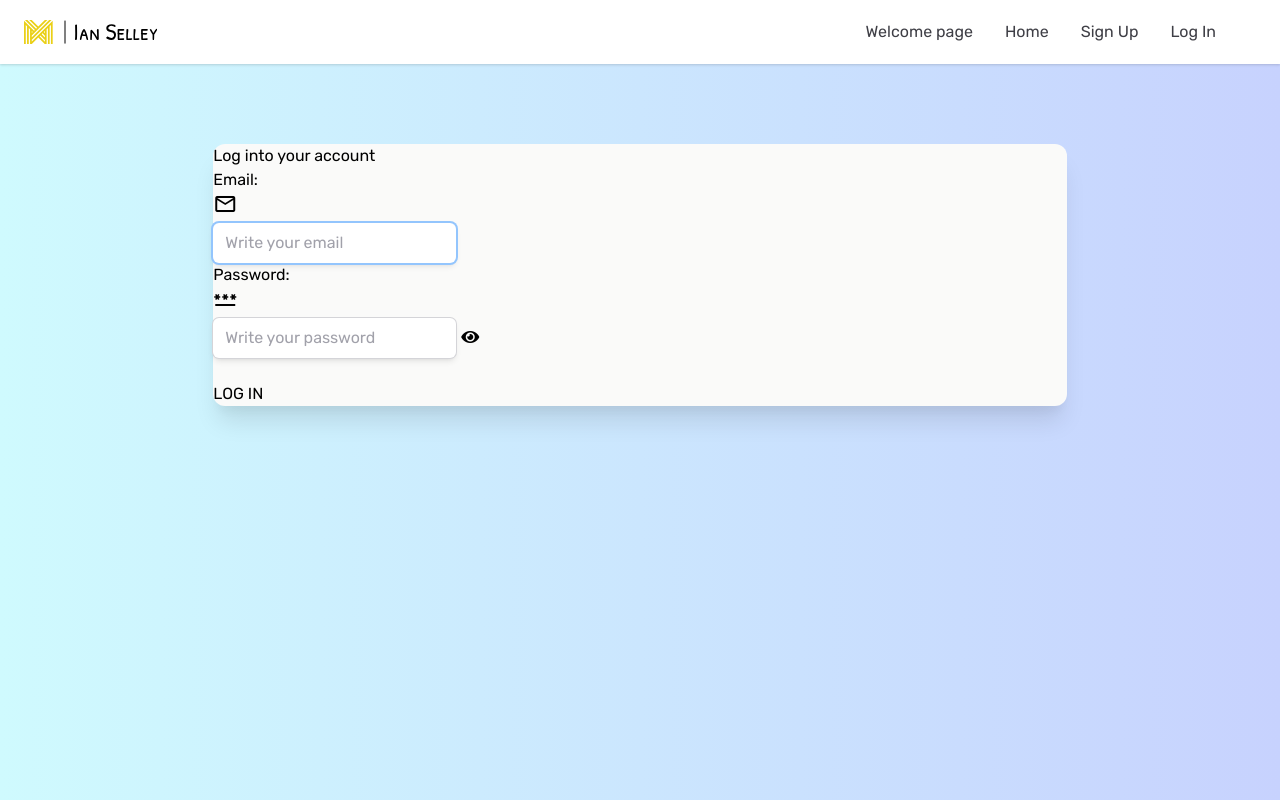
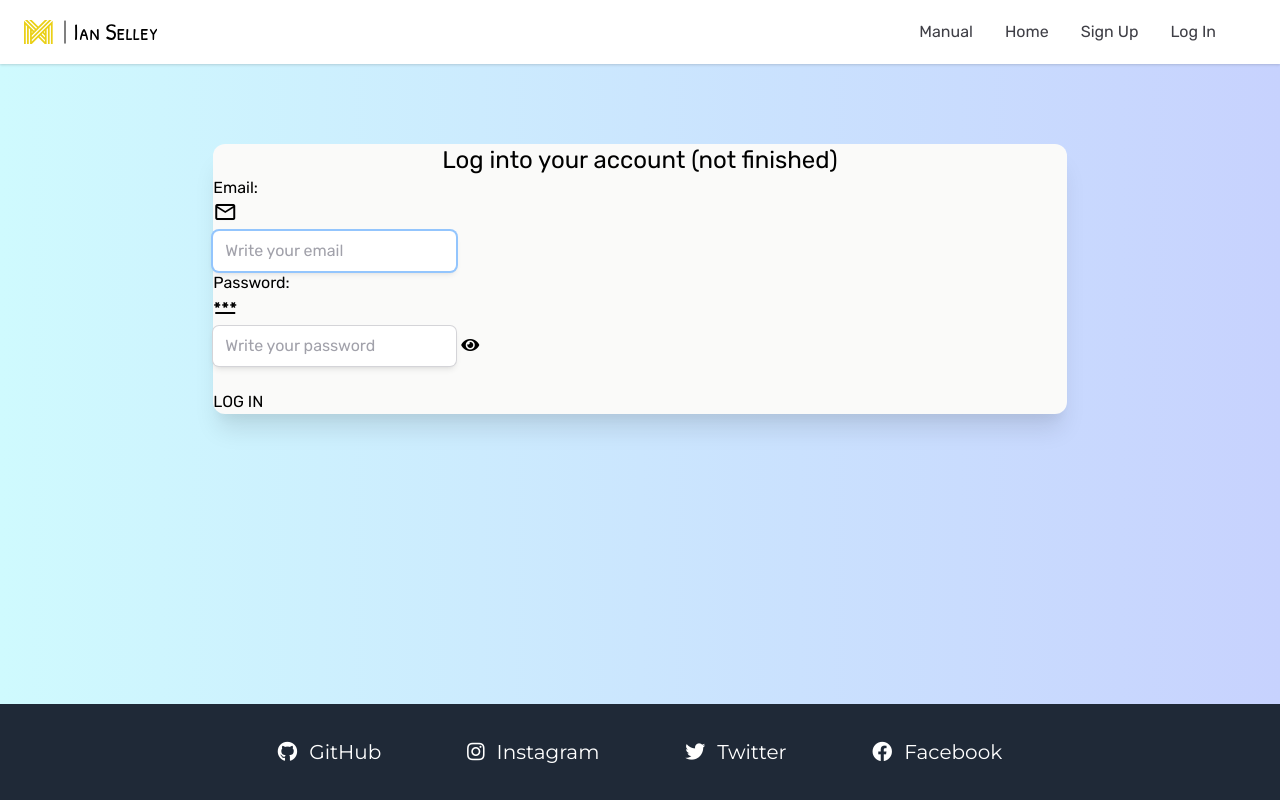
Before and after one commit to ianselley/todos-web-app, a Flask app: page /login in a window 1280 px wide. Run offline with Flask 2, Linux system fonts and the light colour scheme; some libraries are stand-ins or nearby versions.

Commit message:
Added footer and fixed many little things

```diff
--- a/src/style.css
+++ b/src/style.css
@@ -15,3 +15,8 @@ input {
 .complete {
   @apply line-through text-gray-400;
 }
+
+footer span {
+  font-family: "Montserrat";
+  @apply ml-3;
+}
--- a/website/static/index.js
+++ b/website/static/index.js
@@ -1,23 +1,20 @@
 function edit_note(id_) {
   $(`#text-plus-logo${id_}`).replaceWith(`
-    <form action="/edit_note/${id_}?scroll=${window.scrollY}" method="post">
-        <div class="ml-3 flex items-center">
-            <div class="">
-                <input class="w-full" name="content${id_}" autofocus
-                placeholder="Note" value="${$("#text" + id_)
+    <div class="ml-3 w-full">
+        <form class="grid grid-cols-auto-min" method="post"
+        action="/edit_note/${id_}?scroll=${window.scrollY}">
+                <input value="${$("#text" + id_)
                   .text()
-                  .trim()}">
-            </div>
-            <div class="">
+                  .trim()}" placeholder="Note" name="content${id_}" autofocus>
             <button type="submit" class="ml-2">
                 <svg xmlns="http://www.w3.org/2000/svg" width="1.75rem" height="1.75rem" fill="green"
                 class="bi bi-check2" viewBox="0 0 16 16">
                     <path d="M13.854 3.646a.5.5 0 0 1 0 .708l-7 7a.5.5 0 0 1-.708 0l-3.5-3.5a.5.5 0 1 1 .708-.708L6.5 10.293l6.646-6.647a.5.5 0 0 1 .708 0z"/>
                 </svg>
             </button>
+        </form>
     </div>
-        </div>
-    </form>`);
+    `);
   $(`name=[content${id_}]`).focus();
 }
 
@@ -34,7 +31,7 @@ function delete_note(note_id) {
   });
 }
 
-// Seccion para ver/no ver la contraseña
+// Sección para ver/no ver la contraseña
 
 // const togglePassword = document.querySelector("#toggle-pwd");
 // const password = document.querySelector("#password");
--- a/website/static/main.css
+++ b/website/static/main.css
@@ -373,7 +373,7 @@ ul {
  */
 
 html {
-  font-family: Rubik;
+  font-family: ui-sans-serif, system-ui, -apple-system, BlinkMacSystemFont, "Segoe UI", Roboto, "Helvetica Neue", Arial, "Noto Sans", sans-serif, "Apple Color Emoji", "Segoe UI Emoji", "Segoe UI Symbol", "Noto Color Emoji";
   /* 1 */
   line-height: 1.5;
   /* 2 */
@@ -662,10 +662,6 @@ video {
   top: 0px;
 }
 
-.z-0 {
-  z-index: 0;
-}
-
 .m-1 {
   margin: 0.25rem;
 }
@@ -697,8 +693,16 @@ video {
   margin-bottom: 5rem;
 }
 
+.mt-auto {
+  margin-top: auto;
+}
+
 .mt-10 {
   margin-top: 2.5rem;
+}
+
+.mb-44 {
+  margin-bottom: 11rem;
 }
 
 .mr-3 {
@@ -729,8 +741,16 @@ video {
   height: 1.5rem;
 }
 
+.h-24 {
+  height: 6rem;
+}
+
 .h-12 {
   height: 3rem;
+}
+
+.min-h-screen {
+  min-height: 100vh;
 }
 
 .w-full {
@@ -773,6 +798,10 @@ video {
   justify-content: space-between;
 }
 
+.justify-evenly {
+  justify-content: space-evenly;
+}
+
 .rounded-full {
   border-radius: 9999px;
 }
@@ -780,6 +809,11 @@ video {
 .bg-white {
   --tw-bg-opacity: 1;
   background-color: rgba(255, 255, 255, var(--tw-bg-opacity));
+}
+
+.bg-coolGray-800 {
+  --tw-bg-opacity: 1;
+  background-color: rgba(31, 41, 55, var(--tw-bg-opacity));
 }
 
 .bg-green-500 {
@@ -822,12 +856,26 @@ video {
   padding-bottom: 0.75rem;
 }
 
+.px-48 {
+  padding-left: 12rem;
+  padding-right: 12rem;
+}
+
 .text-center {
   text-align: center;
 }
 
-.font-sans {
+.font-rubik {
   font-family: Rubik;
+}
+
+.font-montserrat {
+  font-family: Montserrat;
+}
+
+.text-xl {
+  font-size: 1.25rem;
+  line-height: 1.75rem;
 }
 
 .text-6xl {
@@ -835,9 +883,23 @@ video {
   line-height: 1;
 }
 
-.text-xl {
-  font-size: 1.25rem;
+.text-2xl {
+  font-size: 1.5rem;
+  line-height: 2rem;
+}
+
+.text-3xl {
+  font-size: 1.875rem;
+  line-height: 2.25rem;
+}
+
+.text-lg {
+  font-size: 1.125rem;
   line-height: 1.75rem;
+}
+
+.font-thin {
+  font-weight: 100;
 }
 
 .font-medium {
@@ -937,6 +999,11 @@ input:focus {
   text-decoration: line-through;
 }
 
+footer span {
+  font-family: "Montserrat";
+  margin-left: 0.75rem;
+}
+
 .hover\:text-gray-600:hover {
   --tw-text-opacity: 1;
   color: rgba(82, 82, 91, var(--tw-text-opacity));
--- a/website/templates/base.html
+++ b/website/templates/base.html
@@ -1,5 +1,5 @@
 <!DOCTYPE html>
-<html lang="en">
+<html lang="es">
 
 <head>
     <meta charset="UTF-8">
@@ -7,10 +7,13 @@
     <meta name="viewport" content="width=device-width, initial-scale=1.0">
     <link rel="stylesheet" type="text/css" href="{{url_for('static', filename='main.css')}}">
     <script type="text/javascript" src="{{url_for('static', filename='index.js')}}"></script>
-    <link rel="shortcut icon" href="{{ url_for('static', filename='favicon.png') }}">
+    <link rel="shortcut icon" href="{{url_for('static', filename='images/favicon.png')}}">
     <!-- Esto es para poder usar los "Material Icons" de Google -->
     <link rel="stylesheet" href="https://fonts.googleapis.com/css?family=Material+Icons">
-    <!-- Esto es para usar el Rubik font de Google -->
+    <!-- Importo todos los Google Fonts -->
+    <link rel="preconnect" href="https://fonts.googleapis.com">
+    <link rel="preconnect" href="https://fonts.gstatic.com" crossorigin>
+    <link rel="stylesheet" href="https://fonts.googleapis.com/css2?family=Montserrat&display=swap">
     <link rel="stylesheet" href="https://fonts.googleapis.com/css2?family=Rubik&display=swap">
     <!-- Importo la librería de Font Awesome -->
     <link rel="stylesheet" href="https://cdnjs.cloudflare.com/ajax/libs/font-awesome/5.13.0/css/all.min.css">
@@ -18,16 +21,11 @@
 
 </head>
 
-<body class="bg-gradient-to-r from-cyan-100 to-indigo-200 bg-rotate-45 font-sans">
-    <!-- {% if user.is_authenticated %} -->
-    <!-- {% else %} -->
-    <!-- {% endif %} -->
-    <nav class="h-16 flex content-center bg-white shadow mb-20 sticky top-0 z-0 dark:bg-gray-800">
+<body class="bg-gradient-to-r from-cyan-100 to-indigo-200 bg-rotate-45 font-rubik min-h-screen flex flex-col">
+    <nav class="h-16 flex content-center bg-white shadow mb-20 sticky top-0 z-5 dark:bg-gray-800">
         <div class="container px-6 py-3 mx-auto md:flex md:justify-between md:items-center">
             <div class="flex items-center justify-between">
-                <a>
-                    <svg xmlns="http://www.w3.org/2000/svg" viewBox="0 0 133.153 24.167" width="133.153"
-                        height="24.167">
+                <svg xmlns="http://www.w3.org/2000/svg" viewBox="0 0 133.153 24.167" width="133.153" height="24.167">
                     <g fill="#ead017" color="#ead017" transform="translate(0, 0) scale(0.6041667)">
                         <path fill="currentColor" fill-rule="evenodd"
                             d="M41.576 0L12.872 28.703v-2.95L38.625 0h-4.1l-10.9 10.898L12.725 0h-4.1l12.949 12.95-1.476 1.474L5.675 0h-4.1l16.474 16.475-1.475 1.475L0 1.376V40h2.9V8.378l2.087 2.086V40h2.9V13.364l2.086 2.087V40h2.9v-.146l10.752-10.752L34.525 40h2.951V15.253l2.086-2.087V40h2.9V10.266l2.087-2.086V40h2.898V5.434h-.153l.153-.154V1.178L12.872 35.754v-2.95L45.675 0h-4.1zm-8.849 20l1.848-1.848v3.697L32.727 20zm-19.855-1.65L14.522 20l-1.65 1.65V18.35zm16.329 5.176l1.476-1.474 3.898 3.899v2.952l-5.374-5.377zm-3.526 3.526l1.475-1.476 7.425 7.426v2.95l-8.9-8.9z">
@@ -39,7 +37,6 @@
                         transform="translate(51, 4.14)">
                     </path>
                 </svg>
-                </a>
 
                 <!-- Mobile menu button -->
                 <div class="flex md:hidden">
@@ -59,13 +56,13 @@
             <div class="items-center md:flex">
                 <div class="flex flex-col md:flex-row md:mx-6">
                     <a class="my-1 text-gray-700 dark:text-gray-200 hover:text-indigo-500 dark:hover:text-indigo-400 md:mx-4 md:my-0"
-                        href="/welcome-page">Welcome page</a>
+                        href="/manual">Manual</a>
                     <a class="my-1 text-gray-700 dark:text-gray-200 hover:text-indigo-500 dark:hover:text-indigo-400 md:mx-4 md:my-0"
                         href="/">Home</a>
                     <a class="my-1 text-gray-700 dark:text-gray-200 hover:text-indigo-500 dark:hover:text-indigo-400 md:mx-4 md:my-0"
                         href="/sign-up">Sign Up</a>
                     <a class="my-1 text-gray-700 dark:text-gray-200 hover:text-indigo-500 dark:hover:text-indigo-400 md:mx-4 md:my-0"
-                        href="login">Log In </a>
+                        href="login">Log In</a>
                 </div>
             </div>
         </div>
@@ -84,6 +81,22 @@
         {% block content %}{% endblock content %}
     </div>
 
+    <footer
+        class="px-48 bg-coolGray-800 h-24 mt-auto flex justify-evenly items-center text-white text-xl font-thin font-montserrat">
+        <div>
+            <a href="https://github.com/ianselley/" class="fab fa-github"><span>GitHub</span></a>
+        </div>
+        <div>
+            <a href="https://www.instagram.com/ian_sm01/" class="fab fa-instagram"><span>Instagram</span></a>
+        </div>
+        <div>
+            <a href="https://twitter.com/iansm2001/" class="fab fa-twitter"><span>Twitter</span></a>
+        </div>
+        <div>
+            <a href="https://www.facebook.com/ian.selley.77/" class="fab fa-facebook"><span>Facebook</span></a>
+        </div>
+    </footer>
+
     <!-- Importo jQuery -->
     <script src="https://ajax.googleapis.com/ajax/libs/jquery/3.1.0/jquery.min.js"></script>
 </body>
--- a/website/templates/home.html
+++ b/website/templates/home.html
@@ -5,7 +5,7 @@
 {% block content %}
 <h1 class="text-center text-6xl font-medium">TO-DO's</h1>
 <div class="flex justify-center">
-    <div class="w-2/3 card p-6 mt-10 mb-20">
+    <div class="w-2/3 card p-6 mt-10 mb-44">
         <form class="" method="POST">
             <input class="w-full" type="text" name="note_content" placeholder="Notes" autocomplete="off" autofocus>
             <button type="submit"
--- a/website/templates/login.html
+++ b/website/templates/login.html
@@ -6,7 +6,7 @@
 <div class="flex justify-center">
     <div class="card w-2/3">
         <form method="POST">
-            <h2 class="">Log into your account</h2>
+            <h2 class="text-center text-2xl font-medium">Log into your account (not finished)</h2>
             <div class="">
                 <label for="email">Email:</label> <!-- el for="email" hace referencia al id="email" de abajo -->
                 <div class="">
--- a/website/templates/sign_up.html
+++ b/website/templates/sign_up.html
@@ -7,7 +7,7 @@
 <div class="flex justify-center">
     <div class="card w-2/3">
         <form method="post">
-            <h2 class="">Sign up and start writing TO-DO's </h2>
+            <h2 class="text-center text-2xl font-medium">Sign up and start writing TO-DO's (not finished)</h2>
             <div class="">
                 <label for="email">Email:</label> <!-- el for="email" hace referencia al id="email" de abajo -->
                 <div class="">
--- a/website/views.py
+++ b/website/views.py
@@ -50,6 +50,6 @@ def edit_note(note_id):
     return redirect(url_for('views.home'))
 
 
-@views.route('/welcome-page')
-def welcome_page():
-    return render_template('welcome_page.html', user=current_user)
+@views.route('/manual')
+def manual():
+    return render_template('manual.html', user=current_user)
```
Also changed, not shown: other parts of website/static/main.css (+38 -0 lines), tailwind.config.js (+8 -4 lines), website/templates/manual.html (added, +16 -0 lines), website/templates/welcome_page.html (deleted, +0 -11 lines), website/database.db, website/static/images/favicon.png (renamed from website/static/favicon.png), website/static/images/gh.png (added). Lines whose indentation alone changed are shown as unchanged.
